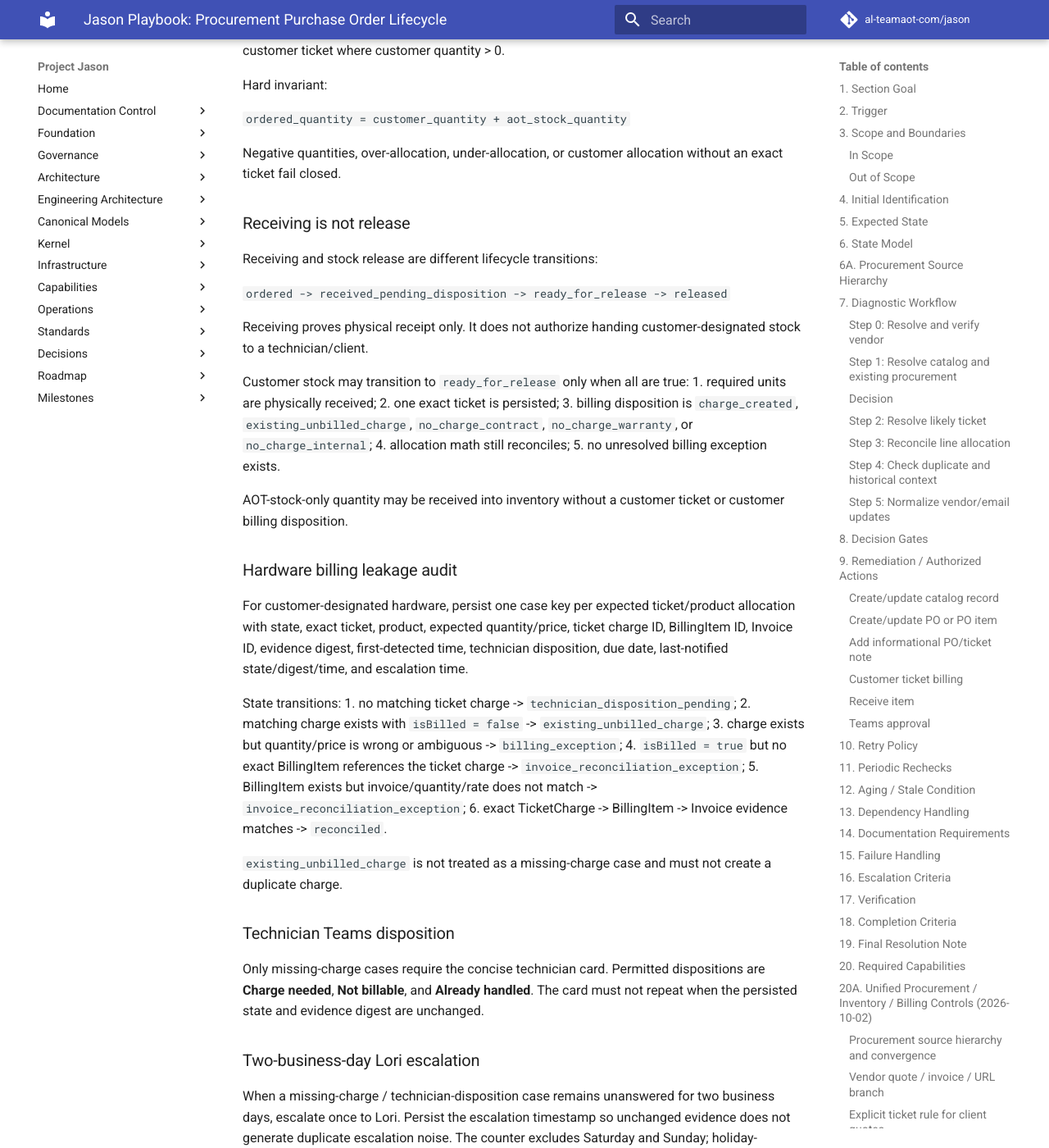
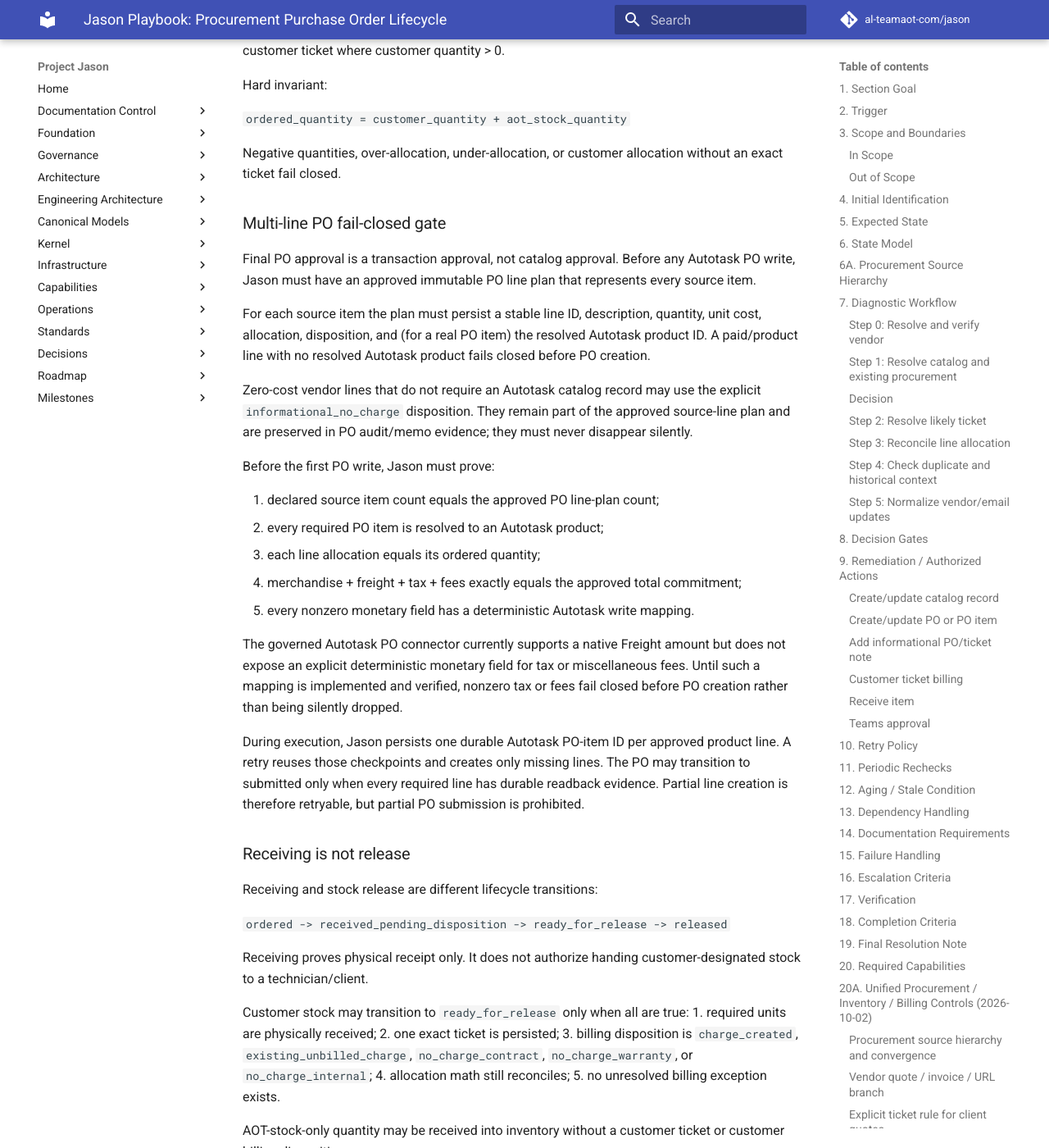
Before and after one commit to al-teamaot-com/jason, an MkDocs documentation site: the page built from docs/playbooks/Jason-Procurement-PO-Lifecycle.md, in a window 1280 px wide and 1400 px high, scrolled down 13480 px. Shown: the whole window at 82% size. Built offline with MkDocs 1.6.1 and Material for MkDocs 9.7.7, drawn with Linux system fonts in a browser that asks for light colours; comment, search, counter and statistics services are not loaded.

Commit message:
Document multi-line PO fail-closed gate

```diff
--- a/docs/playbooks/Jason-Procurement-PO-Lifecycle.md
+++ b/docs/playbooks/Jason-Procurement-PO-Lifecycle.md
@@ -630,6 +630,26 @@ Hard invariant:
 
 Negative quantities, over-allocation, under-allocation, or customer allocation without an exact ticket fail closed.
 
+### Multi-line PO fail-closed gate
+
+Final PO approval is a transaction approval, not catalog approval. Before any Autotask PO write, Jason must have an approved immutable PO line plan that represents every source item.
+
+For each source item the plan must persist a stable line ID, description, quantity, unit cost, allocation, disposition, and (for a real PO item) the resolved Autotask product ID. A paid/product line with no resolved Autotask product fails closed before PO creation.
+
+Zero-cost vendor lines that do not require an Autotask catalog record may use the explicit `informational_no_charge` disposition. They remain part of the approved source-line plan and are preserved in PO audit/memo evidence; they must never disappear silently.
+
+Before the first PO write, Jason must prove:
+
+1. declared source item count equals the approved PO line-plan count;
+2. every required PO item is resolved to an Autotask product;
+3. each line allocation equals its ordered quantity;
+4. merchandise + freight + tax + fees exactly equals the approved total commitment;
+5. every nonzero monetary field has a deterministic Autotask write mapping.
+
+The governed Autotask PO connector currently supports a native Freight amount but does not expose an explicit deterministic monetary field for tax or miscellaneous fees. Until such a mapping is implemented and verified, nonzero tax or fees fail closed before PO creation rather than being silently dropped.
+
+During execution, Jason persists one durable Autotask PO-item ID per approved product line. A retry reuses those checkpoints and creates only missing lines. The PO may transition to submitted only when every required line has durable readback evidence. Partial line creation is therefore retryable, but partial PO submission is prohibited.
+
 ### Receiving is not release
 
 Receiving and stock release are different lifecycle transitions:
```
